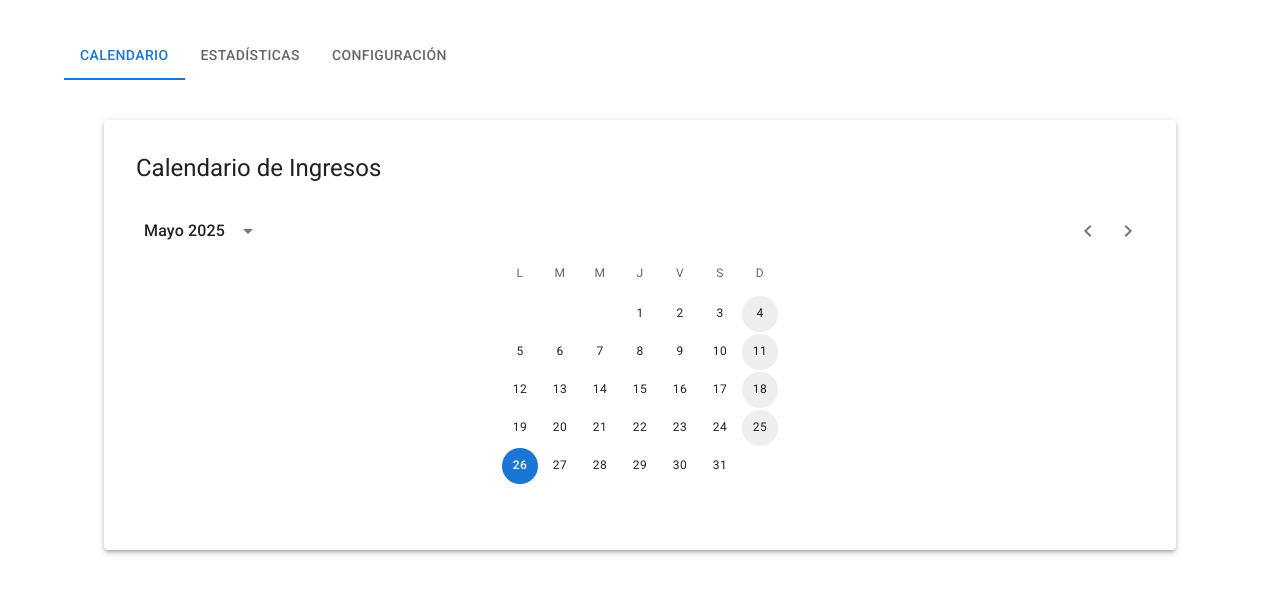
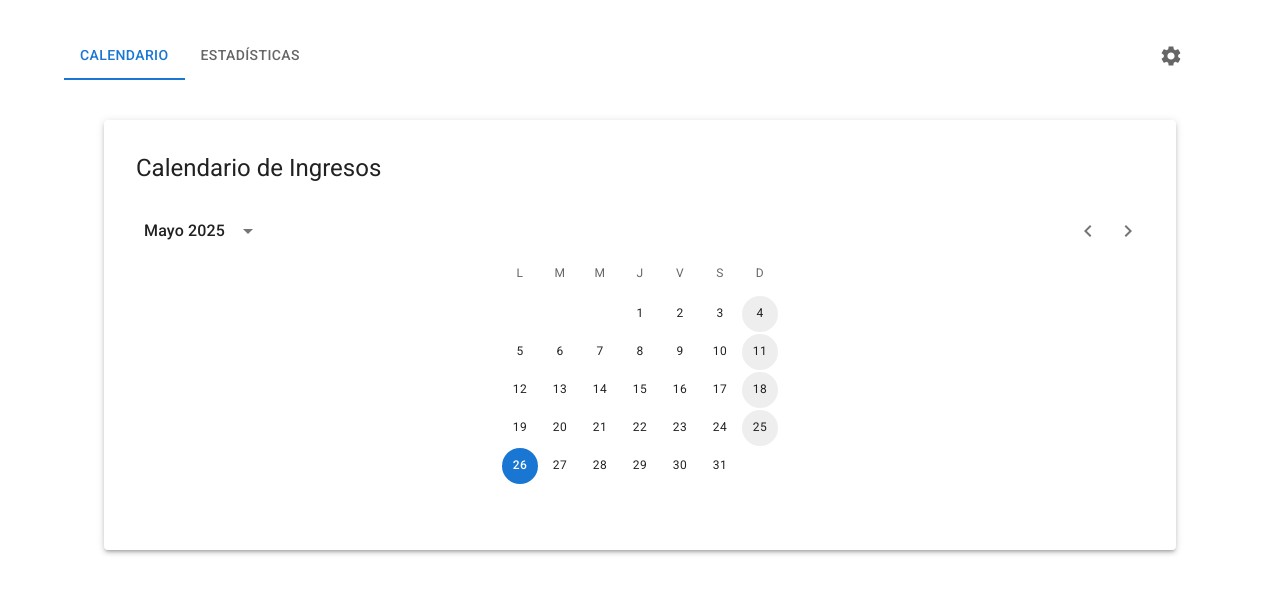
Before and after one commit to MartinTomaco/MarcelinoApp, a React (Create React App) app: page / in a window 1280 px wide. Shown: the top 594 px of the page. Built offline with nearby package versions, Linux system fonts and the light colour scheme.

Commit message:
se agrega tuerca de config

```diff
--- a/src/pages/Dashboard.tsx
+++ b/src/pages/Dashboard.tsx
@@ -1,5 +1,6 @@
 import React, { useState, useEffect, useMemo, useCallback } from 'react';
 import { Container, Box, Tabs, Tab } from '@mui/material';
+import SettingsIcon from '@mui/icons-material/Settings';
 import { IncomeCalendar } from '../components/IncomeCalendar';
 import { WorkDaysConfig } from '../components/WorkDaysConfig';
 import { IncomeStats } from '../components/IncomeStats';
@@ -144,10 +145,21 @@ export const Dashboard: React.FC = () => {
       paddingRight: 0
     }}>
       <Box sx={{ width: '100%', mt: 4 }}>
-        <Tabs value={tabValue} onChange={handleTabChange}>
+        <Tabs
+          value={tabValue}
+          onChange={handleTabChange}
+          sx={{
+            '& .MuiTabs-flexContainer': {
+              justifyContent: 'space-between'
+            },
+            '& .MuiTab-root:last-child': {
+              marginLeft: 'auto'
+            }
+          }}
+        >
           <Tab label="Calendario" />
           <Tab label="Estadísticas" />
-          <Tab label="Configuración" />
+          <Tab icon={<SettingsIcon />} />
         </Tabs>
 
         <TabPanel value={tabValue} index={0}>
```
